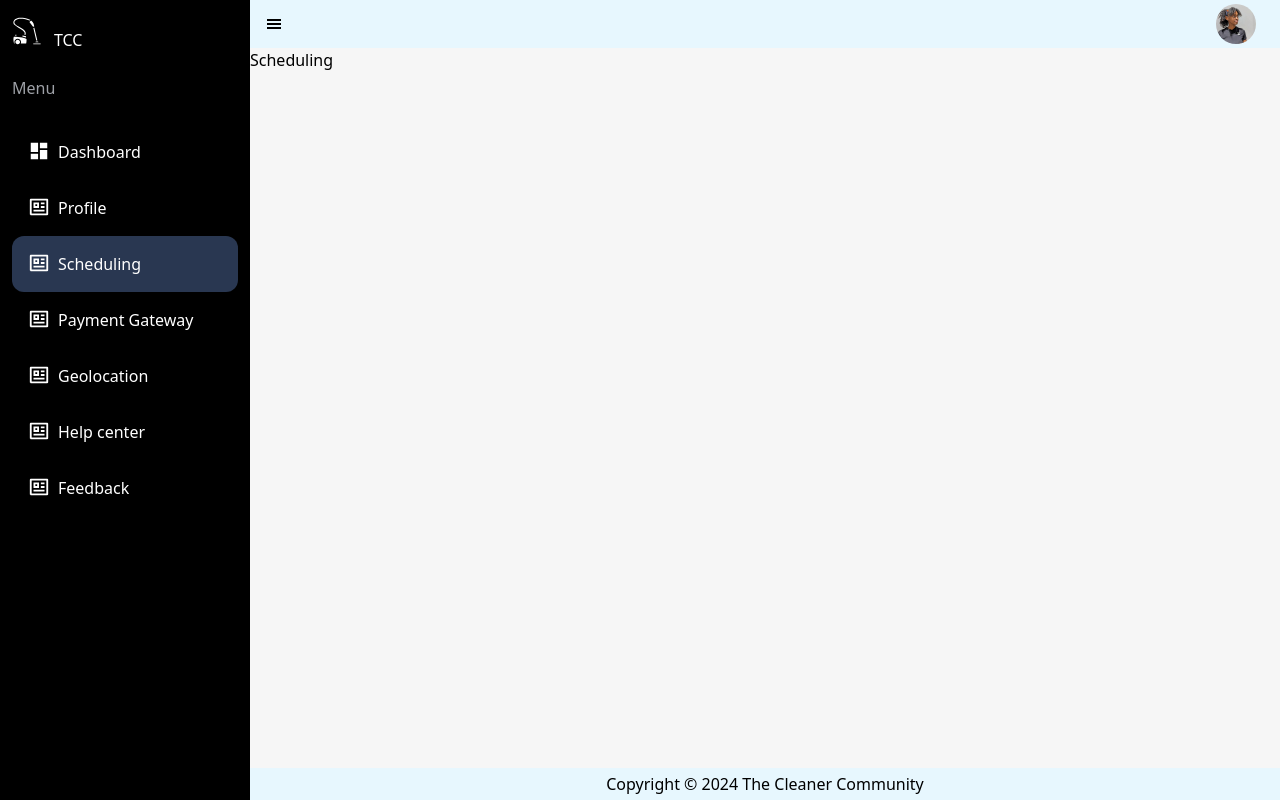
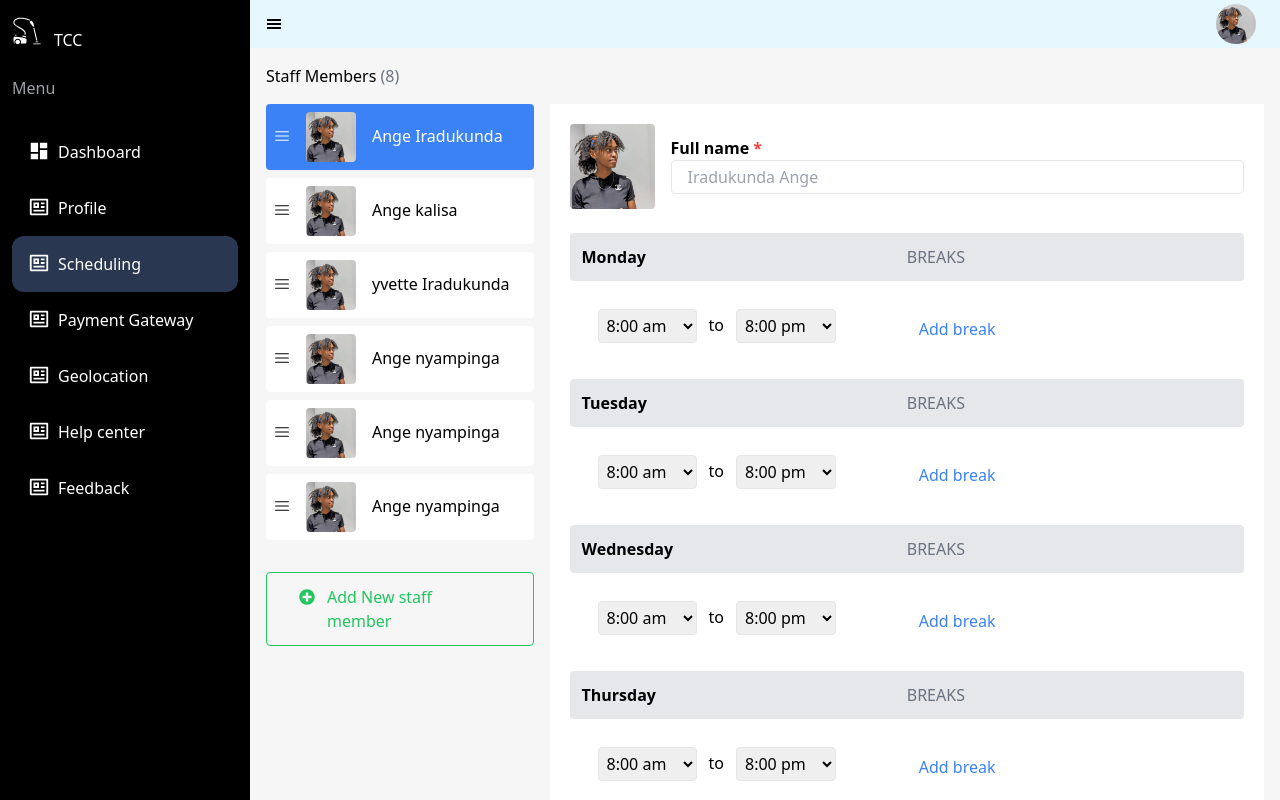
Before and after one commit to angeiradu/The_Cleaner_Community, a React (Create React App) app: page /scheduling in a window 1280 px wide. Shown: the top 800 px of the page. Built offline with nearby package versions, Linux system fonts and the light colour scheme.

Commit message:
Done with scheduring page

```diff
--- /dev/null
+++ b/src/Data/SchedureData.js
@@ -0,0 +1,34 @@
+import { RxHamburgerMenu } from "react-icons/rx";
+import ange from '../Assets/images/ange.jpg'
+export const SchedureData = [
+    {
+        icons:<RxHamburgerMenu />,
+        name: 'Ange Iradukunda',
+        picture: ange,
+    },
+    {
+        icons:<RxHamburgerMenu />,
+        name: 'Ange kalisa',
+        picture: ange,
+    },
+    {
+        icons:<RxHamburgerMenu />,
+        name: 'yvette Iradukunda',
+        picture: ange,
+    },
+    {
+        icons:<RxHamburgerMenu />,
+        name: 'Ange nyampinga',
+        picture: ange,
+    },
+    {
+        icons:<RxHamburgerMenu />,
+        name: 'Ange nyampinga',
+        picture: ange,
+    },
+    {
+        icons:<RxHamburgerMenu />,
+        name: 'Ange nyampinga',
+        picture: ange,
+    }
+]
--- a/src/Pages/Scheduling.jsx
+++ b/src/Pages/Scheduling.jsx
@@ -1,7 +1,117 @@
-import React from 'react'
+import React, { useState } from 'react';
+import { SchedureData } from '../Data/SchedureData';
+import { FaPlusCircle } from "react-icons/fa";
+import ange from '../Assets/images/ange.jpg';
+import { IoMdClose } from "react-icons/io";
+import { MdDelete } from "react-icons/md";
 
 export default function Scheduling() {
+  const [breakSections, setBreakSections] = useState({});
+  const [fromValue, setFromValue] = useState("8:00 am");
+  const [toValue, setToValue] = useState("8:00 pm");
+
+  const addBreak = (day, fromValue, toValue) => {
+    const key = Math.random().toString(36).substring(7);
+    const newBreak = (
+      <div key={key} className='flex justify-between gap-4 border border-blue-500 text-blue-500 rounded py-2 px-3 mb-2 bg-[#def0fd]'>
+        <div>{fromValue} - {toValue}</div>
+        <div onClick={() => toggleBreakSection(day, key)}><IoMdClose className='text-[22px]' /></div>
+      </div>
+    );
+    setBreakSections(prevBreakSections => ({
+      ...prevBreakSections,
+      [day]: [...(prevBreakSections[day] || []), newBreak]
+    }));
+  };
+
+  const toggleBreakSection = (day, key) => {
+    setBreakSections(prevBreakSections => ({
+      ...prevBreakSections,
+      [day]: prevBreakSections[day].filter(section => section.key !== key)
+    }));
+  };
+
   return (
-    <div>Scheduling</div>
+    <div className="p-4">
+      <div className='mb-4'>Staff Members <span className='text-gray-500'>(8)</span></div>
+      <div className='xl:flex lg:flex gap-4'>
+        <div className='xl:w-[380px] lg:w-[380px] w-full'>
+          {
+            SchedureData.map((item) => {
+              return (
+                <div className={`${item.name === 'Ange Iradukunda' ? 'bg-blue-500 flex text-white' : 'bg-white flex'} gap-4 mb-2 p-2 rounded hover:border`}>
+                  <div className='pt-4'>{item.icons}</div>
+                  <div><img src={item.picture} className='w-[50px] rounded' alt="Profile" /></div>
+                  <div className='pt-3'>{item.name}</div>
+                </div>
+              )
+            })
+          }
+          <div className="flex gap-3 justify-center mt-8 text-green-500 border border-green-500 rounded py-3 px-8">
+            <div className='pt-1'><FaPlusCircle /></div>
+            <div>Add New staff member</div>
+          </div>
+        </div>
+        <div className='bg-white p-5 w-full'>
+          <div className='flex gap-4'>
+            <div>
+              <img src={ange} className='w-[100px] rounded' alt='Profile' />
+            </div>
+            <div className='pt-3 w-full'>
+              <div className='font-bold'>Full name <span className='text-red-500'>*</span></div>
+              <div> <input type="text" name="name" id="" placeholder='Iradukunda Ange' className="border px-4 py-1 w-full rounded" /> </div>
+            </div>
+          </div>
+          {['Monday', 'Tuesday', 'Wednesday', 'Thursday', 'Friday', 'Saturday', 'Sunday'].map((day, index) => (
+            <div key={index}>
+              <div className='bg-gray-200 grid grid-cols-2 rounded p-3 mt-6'>
+                <div className='font-bold'>{day}</div>
+                <div className='text-gray-500'>BREAKS</div>
+              </div>
+              <div className='grid xl:grid-cols-2 lg:grid-cols-2 rounded p-3 m-4'>
+                <div className='flex gap-3'>
+                  <div>
+                    <select name="from" className='border p-[4px] rounded' id="" onChange={(e) => setFromValue(e.target.value)}>
+                      <option value="8:00 am">8:00 am</option>
+                      <option value="9:00 am">9:00 am</option>
+                      <option value="10:00 am">10:00 am</option>
+                      <option value="11:00 am">11:00 am</option>
+                    </select>
+                  </div>
+                  <div className='pt-1'>to</div>
+                  <div>
+                    <select name="to" className='border p-[4px] rounded' id="" onChange={(e) => setToValue(e.target.value)}>
+                      <option value="8:00 pm">8:00 pm</option>
+                      <option value="9:00 pm">9:00 pm</option>
+                      <option value="10:00 pm">10:00 pm</option>
+                      <option value="11:00 pm">11:00 pm</option>
+                    </select>
+                  </div>
+                </div>
+                <div className='xl:flex lg:flex gap-3'>
+                  <div>{breakSections[day]}</div>
+                  <div className='text-blue-500 pt-2' onClick={() => addBreak(day, fromValue, toValue)}>Add break</div>
+                </div>
+              </div>
+            </div>
+          ))}
+          <hr className='my-4' />
+          <div className='xl:flex lg:flex  justify-between p-3 m-4'>
+            <div className='text-red-500 flex mb-2 xl:mb-0 md:mb-0 lg:mb-0 gap-2'>
+              <div className='pt-1'><MdDelete /></div>
+              <div>Delete staff member</div>
+            </div>
+            <div className='text-white flex gap-2'>
+              <div>
+                <button className='bg-[#64c700] border border-[#64c700] px-4 py-1 rounded'>Save</button>
+              </div>
+              <div>
+                <button className='border border-gray-500 text-gray-500 px-4 py-1 rounded'>Cancel</button>
+              </div>
+            </div>
+          </div>
+        </div>
+      </div>
+    </div>
   )
 }
```
